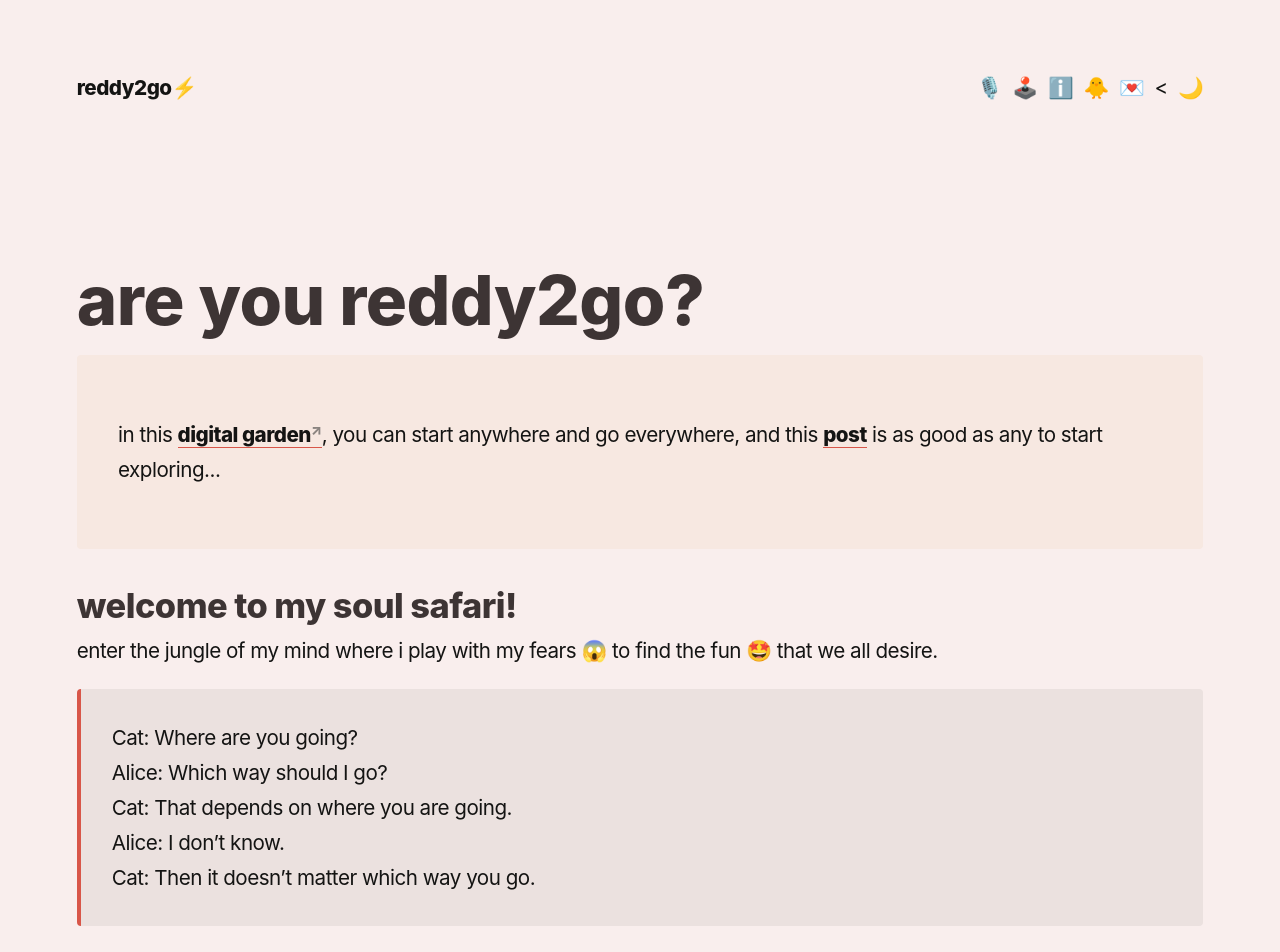
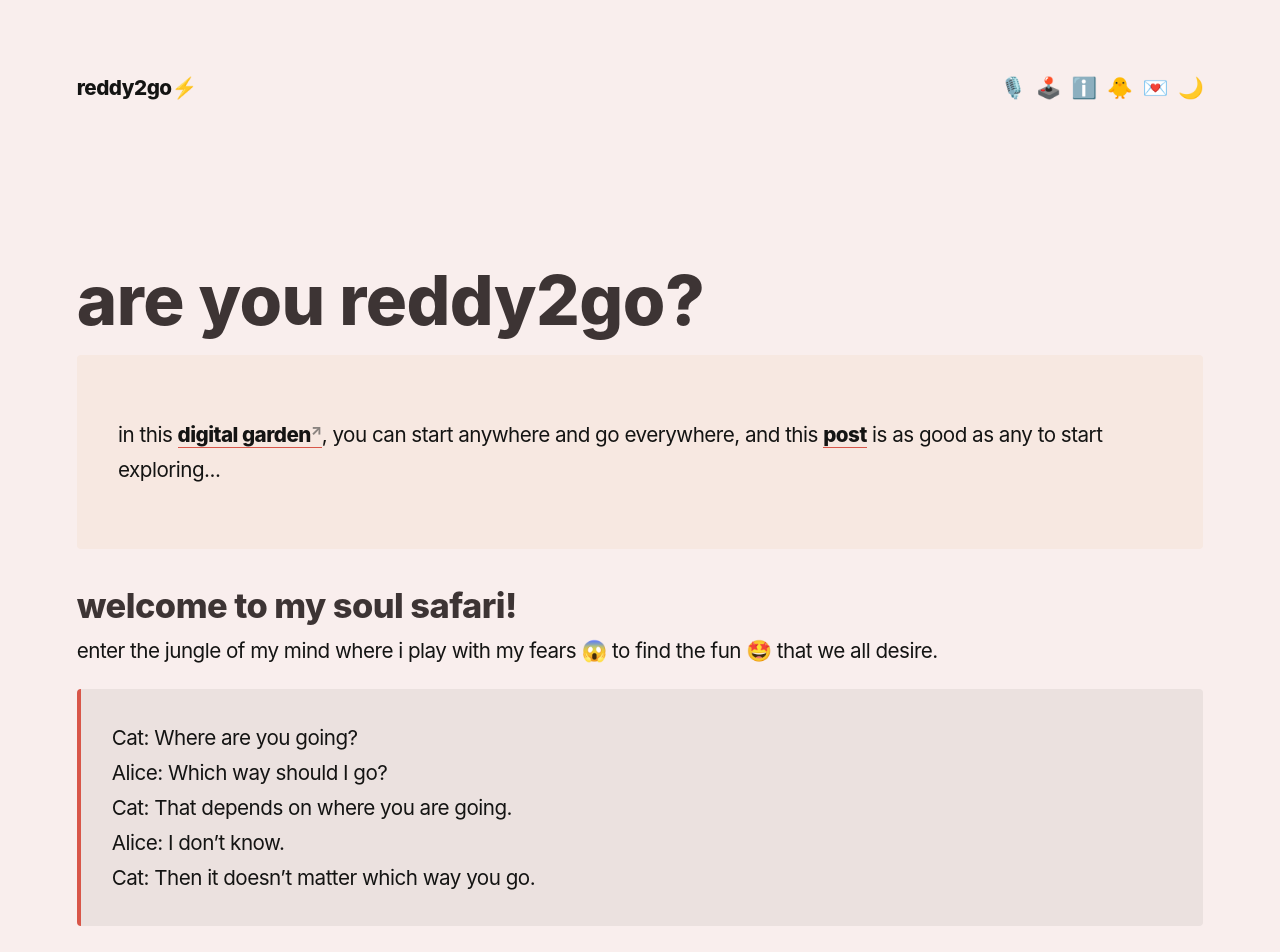
Before and after one commit to reddy2go/redgarden, a Jekyll site: the page built from index.md, in a window 1280 px wide. Shown: the top 952 px of the page. Built offline with Jekyll 4.4.1, drawn with Linux system fonts in a browser that asks for light colours; some web fonts are replaced; Markdown is read by kramdown in place of the engine named in the settings.

Commit message:
Update nav.html

```diff
--- a/_includes/nav.html
+++ b/_includes/nav.html
@@ -6,6 +6,6 @@
     <li><a class="nav-icons" href="/about" title="about"><b>ℹ️</b></a></li>
     <li><a class="nav-icons" href="https://twitter.com/reddy2go" title="twitter" target="_blank"><b>🐥</b></a></li>
     <li><a class="nav-icons" href="https://playtime.reddy2go.com/" title="subscribe" target="_blank"><b>💌</b></a></li>
-    <<li><a id="color-switcher" onclick="toggleTheme()" title="dark mode" class="nav-icons">🌙</a></li>
+    <li><a class="nav-icons" id="color-switcher" onclick="toggleTheme()" title="dark mode" class="nav-icons">🌙</a></li>
   </div>
 </div>
```
